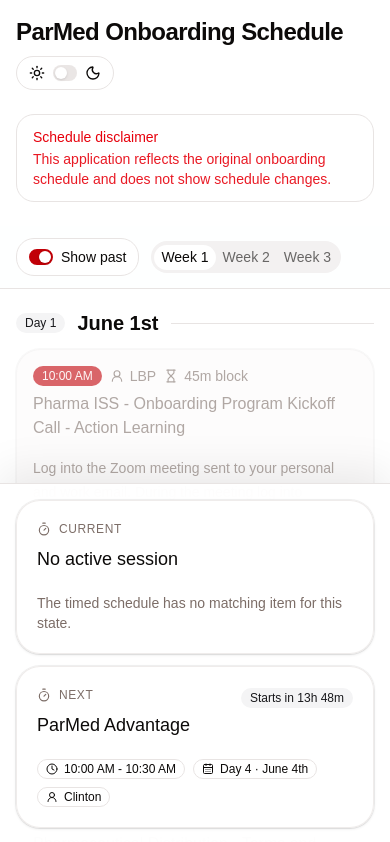
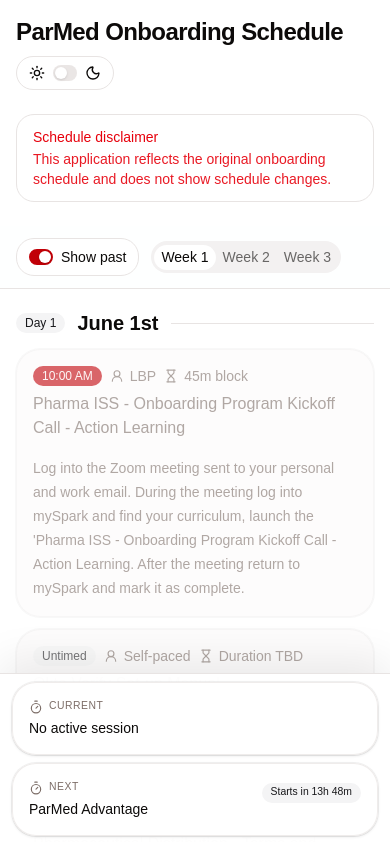
Before and after one commit to edwardma33/onboarding-schedule-viewer, a React (Vite) app: page / in a window 390 px wide. Shown: the top 842 px of the page. Built offline with nearby package versions, Linux system fonts and the light colour scheme.

Commit message:
Compact mobile dashboard

```diff
--- a/src/App.tsx
+++ b/src/App.tsx
@@ -207,23 +207,28 @@ function DashboardCard({
   emptyLabel: string
 }) {
   return (
-    <Card className="border border-border/70 bg-card/95 shadow-sm backdrop-blur">
-      <CardHeader className="gap-2">
-        <CardDescription className="flex items-center gap-2 text-xs font-medium tracking-wider uppercase">
+    <Card
+      size="sm"
+      className="gap-2 border border-border/70 bg-card/95 py-3 shadow-sm backdrop-blur sm:gap-4 sm:py-4"
+    >
+      <CardHeader className="gap-1 px-3 sm:gap-2 sm:px-4">
+        <CardDescription className="flex items-center gap-1.5 text-[0.65rem] font-medium tracking-wider uppercase sm:gap-2 sm:text-xs">
           <Timer className="size-3.5" />
           {label}
         </CardDescription>
-        <CardTitle className="text-lg">
+        <CardTitle className="line-clamp-1 text-sm sm:text-lg">
           {item ? item.agendaItem : emptyLabel}
         </CardTitle>
         {item ? (
           <CardAction>
-            <Badge variant="secondary">{metric}</Badge>
+            <Badge variant="secondary" className="text-[0.65rem] sm:text-xs">
+              {metric}
+            </Badge>
           </CardAction>
         ) : null}
       </CardHeader>
       {item ? (
-        <CardContent className="flex flex-wrap gap-2 text-sm text-muted-foreground">
+        <CardContent className="hidden flex-wrap gap-2 px-3 text-sm text-muted-foreground sm:flex sm:px-4">
           <Badge variant="outline" className="gap-1.5">
             <Clock className="size-3" />
             {formatClock(item.startsAt)} - {formatClock(item.endsAt)}
@@ -238,7 +243,7 @@ function DashboardCard({
           </Badge>
         </CardContent>
       ) : (
-        <CardContent className="text-sm text-muted-foreground">
+        <CardContent className="hidden px-3 text-sm text-muted-foreground sm:block sm:px-4">
           The timed schedule has no matching item for this state.
         </CardContent>
       )}
@@ -348,7 +353,7 @@ export function App() {
 
   return (
     <main className="min-h-screen bg-background text-foreground">
-      <div className="mx-auto flex w-full max-w-7xl flex-col gap-6 px-4 pt-4 pb-72 sm:px-6 lg:px-8">
+      <div className="mx-auto flex w-full max-w-7xl flex-col gap-6 px-4 pt-4 pb-36 sm:px-6 sm:pb-72 lg:px-8">
         <div className="flex flex-col gap-2 sm:flex-row sm:items-end sm:justify-between">
           <div>
             <h1 className="text-2xl font-semibold tracking-tight sm:text-3xl">
@@ -466,8 +471,8 @@ export function App() {
         </Tabs>
       </div>
 
-      <section className="fixed inset-x-0 bottom-0 z-30 border-t bg-background/95 px-4 py-4 shadow-[0_-12px_40px_rgb(0_0_0/0.08)] backdrop-blur-xl sm:px-6 lg:px-8">
-        <div className="mx-auto grid max-w-7xl gap-3 lg:grid-cols-2">
+      <section className="fixed inset-x-0 bottom-0 z-30 border-t bg-background/95 px-3 py-2 shadow-[0_-12px_40px_rgb(0_0_0/0.08)] backdrop-blur-xl sm:px-6 sm:py-4 lg:px-8">
+        <div className="mx-auto grid max-w-7xl gap-2 sm:gap-3 lg:grid-cols-2">
           <DashboardCard
             label="Current"
             item={current}
```
